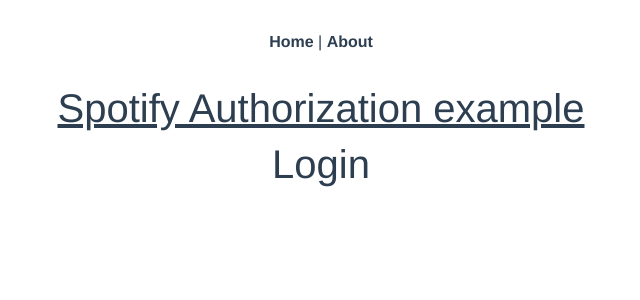
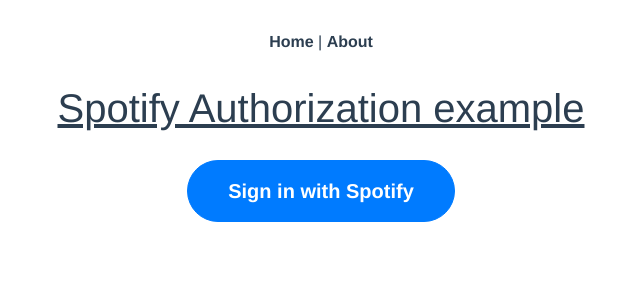
Before and after one commit to Caruychen/vue-spotifyAuth-example, a Vue app: page /login in a window 1280 px wide. Shown: the top 300 px of the page, without its empty margins (319-959 px from the left). Built offline with nearby package versions, Linux system fonts and the light colour scheme.

Commit message:
style login content

```diff
--- a/src/App.vue
+++ b/src/App.vue
@@ -23,4 +23,7 @@
   text-align: center;
   color: #2c3e50;
 }
+h2 {
+  padding: 20px;
+}
 </style>
--- a/src/views/Login.vue
+++ b/src/views/Login.vue
@@ -1,5 +1,17 @@
 <template>
-    <div class="login">
-        <h1>Login</h1>
-    </div>
+  <div class="login">
+    <button class="btn btn-primary">
+      Sign in with Spotify
+    </button>
+  </div>
 </template>
+
+<style scoped>
+.btn {
+  margin: 20px;
+  padding: 15px 40px;
+  border-radius: 50px;
+  font-size: 1.25em;
+  font-weight: bold;
+}
+</style>
```
